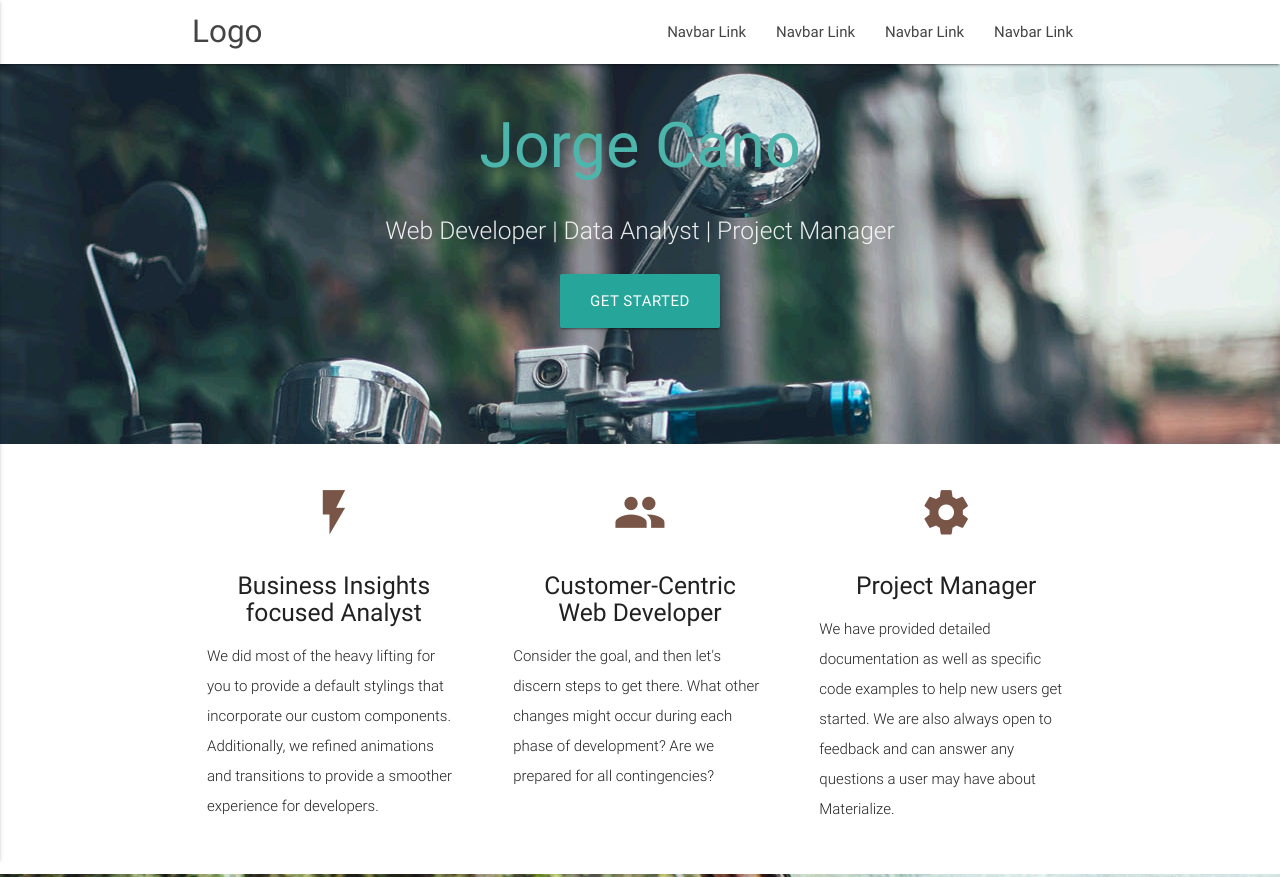
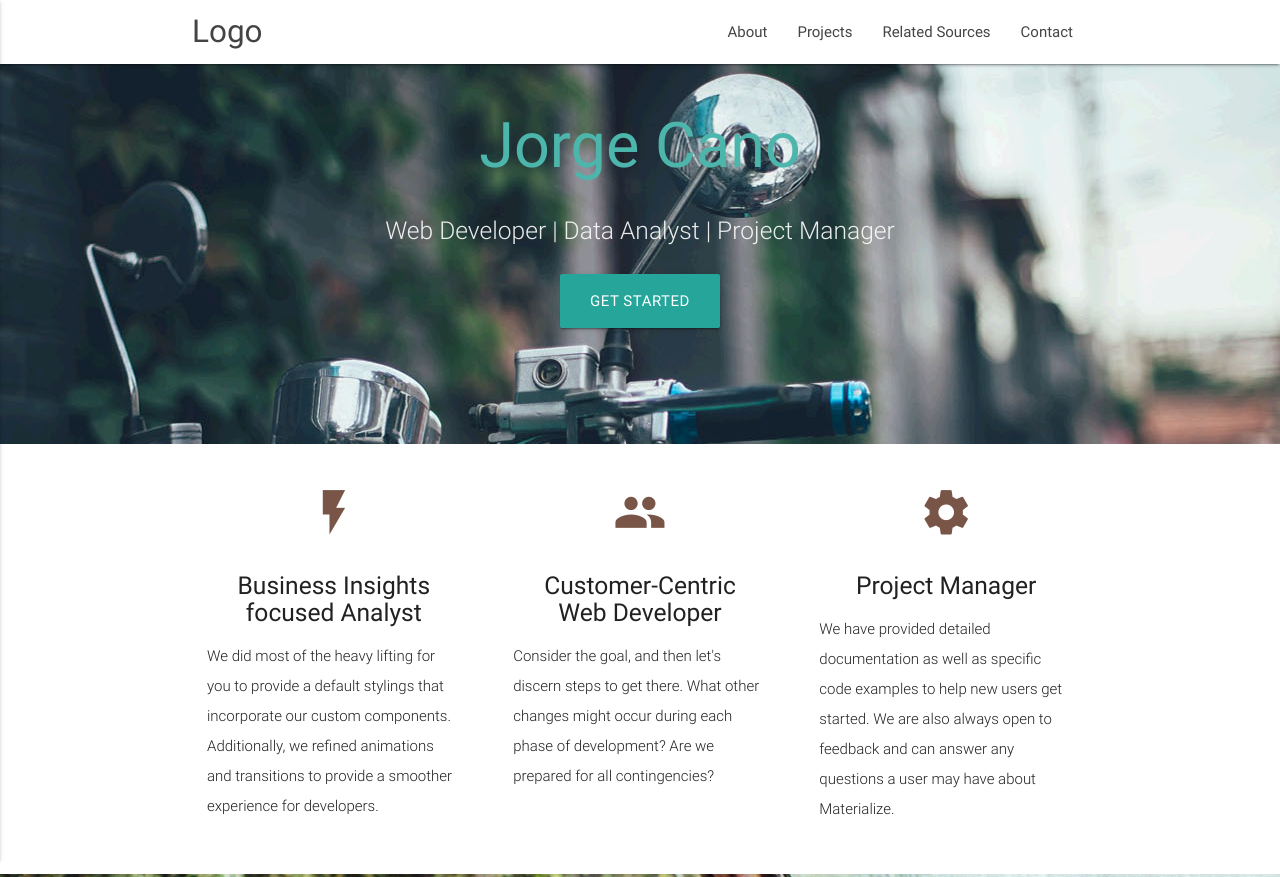
Before and after one commit to Sts0mrg0/materialize-portfolio, a plain HTML site: page index.html in a window 1280 px wide. Shown: the top 877 px of the page. Drawn offline with nearby package versions, Linux system fonts and the light colour scheme.

Commit message:
navbar and content update

```diff
--- a/index.html
+++ b/index.html
@@ -15,16 +15,19 @@
     <div class="nav-wrapper container">
       <a id="logo-container" href="#" class="brand-logo">Logo</a>
       <ul class="right hide-on-med-and-down">
-        <li><a href="#">Navbar Link</a></li>
-        <li><a href="#">Navbar Link</a></li>
-        <li><a href="#">Navbar Link</a></li>
-        <li><a href="#">Navbar Link</a></li>
+        <li><a href="#">About</a></li>
+        <li><a href="#">Projects</a></li>
+        <li><a href="#">Related Sources</a></li>
+        <li><a href="#">Contact</a></li>
       </ul>
 
       <ul id="nav-mobile" class="side-nav">
-        <li><a href="#">Navbar Link</a></li>
+        <li><a href="#">About</a></li>
+        <li><a href="#">Projects</a></li>
+        <li><a href="#">Related Sources</a></li>
+        <li><a href="#">Contact</a></li>
       </ul>
-      <a href="#" data-activates="nav-mobile" class="button-collapse"><i class="material-icons">menu</i></a>
+      <a href="#" data-activates="nav-mobile" class="button-collapse"><i class="material-icons">menu item</i></a>
     </div>
   </nav>
 
@@ -152,7 +155,7 @@
     </div>
     <div class="footer-copyright">
       <div class="container">
-      Made by <a class="brown-text text-lighten-3" href="http://materializecss.com">Materialize</a>
+      Thanks For Viewing <a class="brown-text text-lighten-3" href="https://github.com/Jorge-Cano/">Jorge Cano</a>
       </div>
     </div>
   </footer>
```
